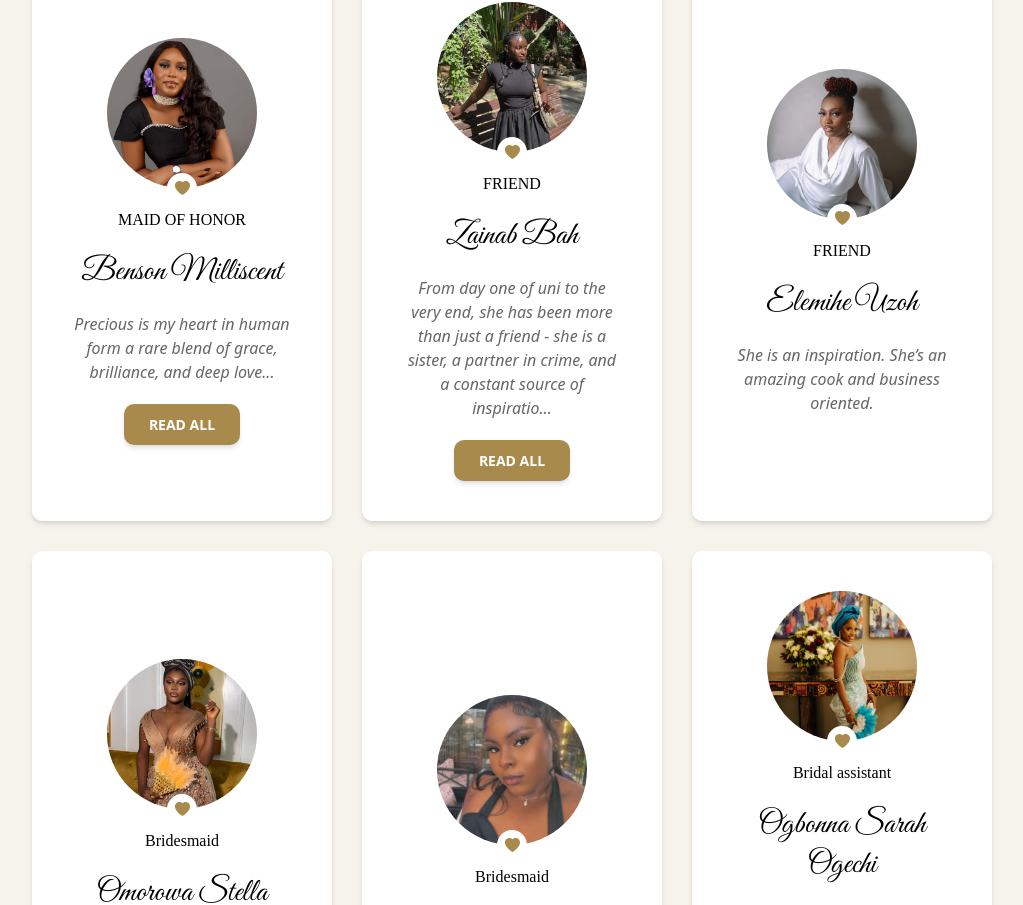
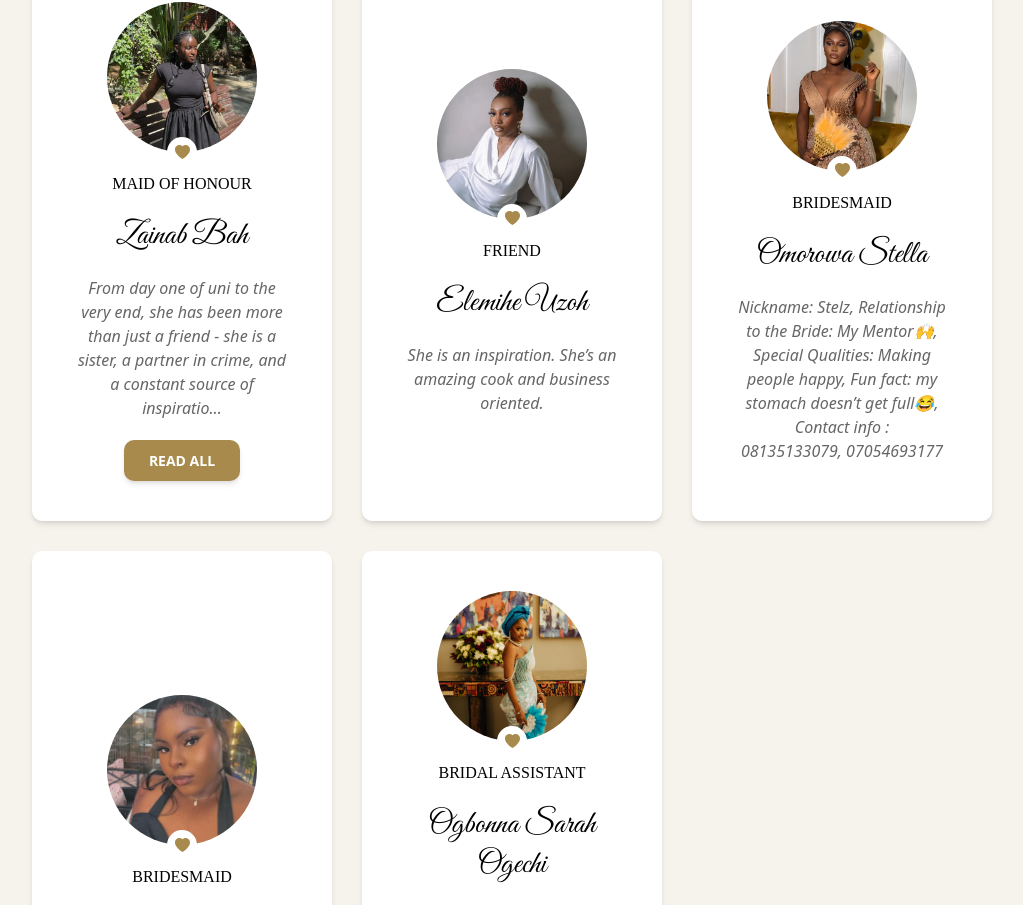
Before and after one commit to GodwinAkhidue/peejay2025, a Next.js app: page / in a window 1280 px wide. Shown: the part 6593-7498 px from the top of the page, without its empty margins (128-1151 px from the left). Built offline with nearby package versions, Linux system fonts and the light colour scheme; a web font is replaced by a local one.

Commit message:
Update bridesmaid.tsx

```diff
--- a/components/bridesmaid.tsx
+++ b/components/bridesmaid.tsx
@@ -11,7 +11,6 @@ import { useState } from "react";
 import { IoClose } from "react-icons/io5";
 
 export default function Bridesmaid() {
-  const [openBridesmaid1, setOpenBridesmaid1] = useState(false);
   const [openBridesmaid2, setOpenBridesmaid2] = useState(false);
   const groomsmen = [
     {
@@ -22,7 +21,7 @@ export default function Bridesmaid() {
     },
     {
       img: img3,
-      role: "Bridesmaid",
+      role: "BRIDESMAID",
       name: "Omorowa Stella",
       body: `Nickname: Stelz,
              Relationship to the Bride: My Mentor🙌,
@@ -32,7 +31,7 @@ export default function Bridesmaid() {
     },
     {
       img: img4,
-      role: "Bridesmaid",
+      role: "BRIDESMAID",
       name: "Ehis",
       body: `Nickname: Cocs
              Relationship to the Bride: Friend
@@ -42,7 +41,7 @@ export default function Bridesmaid() {
     },
     {
       img: img5,
-      role: "Bridal assistant",
+      role: "BRIDAL ASSISTANT",
       name: "Ogbonna Sarah Ogechi",
       body: `Nickname: Big Bird
              Relationship to the Bride: My sugar mummy ☺
@@ -61,42 +60,12 @@ export default function Bridesmaid() {
         OUR BRIDESMAID
       </div>
       <div className="mt-[50px] lg:mt-[80px] grid grid-cols-1 md:grid-cols-2 lg:grid-cols-3 place-items-center gap-[30px] w-max">
-        <Bridesmaid1 i={{ setOpenBridesmaid1 }} />
         <Bridesmaid2 i={{ setOpenBridesmaid2 }} />
-        <Bridesmaid1Writeup i={{ openBridesmaid1, setOpenBridesmaid1 }} />
         <Bridesmaid2Writeup i={{ openBridesmaid2, setOpenBridesmaid2 }} />
         {groomsmen.map((i, index) => (
           <Item key={index} i={i} />
         ))}
       </div>
-    </div>
-  );
-}
-
-function Bridesmaid1({ i }: { i: any }) {
-  return (
-    <div className="bg-white w-full h-full max-w-[300px] p-[40px] flex flex-col gap-[20px] items-center justify-center shadow-md rounded-[10px]">
-      <div className="w-[150px] h-[150px] relative flex items-center justify-center">
-        <div className=" w-full h-full relative rounded-full overflow-hidden">
-          <Image src={img1} alt="peje" fill className="object-cover" loading="lazy" />
-        </div>
-        <div className="text-[15px] w-[30px] h-[30px] bottom-[-15px] bg-white flex items-center justify-center text-[#a88a4d] absolute z-10 rounded-full">
-          <BsHeartFill />
-        </div>
-      </div>
-      <div className="futurapt font-medium">MAID OF HONOR</div>
-      <div className="text-[32px] greatvibes leading-tight text-center">
-        Benson Milliscent
-      </div>
-      <div className="text-center italic font-sans text-[#666]">
-        Precious is my heart in human form  a rare blend of grace, brilliance, and deep love...
-      </div>
-      <button
-        onClick={() => i.setOpenBridesmaid1(true)}
-        className="futarapt font-bold px-[25px] py-[10px] bg-[#a88a4d] text-white text-[14px] rounded-[10px] shadow-md hover:bg-opacity-40 transition-all duration-300"
-      >
-        READ ALL
-      </button>
     </div>
   );
 }
@@ -112,7 +81,7 @@ function Bridesmaid2({ i }: { i: any }) {
           <BsHeartFill />
         </div>
       </div>
-      <div className="futurapt font-medium">FRIEND</div>
+      <div className="futurapt font-medium">MAID OF HONOUR</div>
       <div className="text-[32px] greatvibes leading-tight text-center">
         Zainab Bah
       </div>
@@ -127,51 +96,6 @@ function Bridesmaid2({ i }: { i: any }) {
       >
         READ ALL
       </button>
-    </div>
-  );
-}
-
-function Bridesmaid1Writeup({ i }: { i: any }) {
-  return (
-    <div
-      className={`fixed top-0 left-0 w-full h-full bg-black z-50 ${i.openBridesmaid1 == true
-        ? "bg-opacity-50 visible"
-        : "bg-opacity-0 invisible"
-        } transition-all duration-500`}
-    >
-      <div
-        className={`absolute left-0 w-full h-full flex items-center justify-center ${i.openBridesmaid1 == true ? "top-0" : "top-[100vh]"
-          } transition-all duration-500 px-[20px]`}
-      >
-        <div className="bg-white rounded-[10px] w-full max-w-[300px] shadow-md overflow-hidden">
-          <div className="bg-[#a88a4d] bg-opacity-20 p-[40px] w-full flex flex-col items-center justify-center relative">
-            <button
-              onClick={() => i.setOpenBridesmaid1(false)}
-              className="absolute top-[20px] right-[20px]"
-            >
-              <IoClose className="text-[24px] lg:text-[28px]" />
-            </button>
-            <div className="w-[150px] h-[150px] relative flex items-center justify-center">
-              <div className=" w-full h-full relative rounded-full overflow-hidden">
-                <Image src={img1} alt="peje" fill className="object-cover" loading="lazy" />
-              </div>
-              <div className="text-[15px] w-[30px] h-[30px] bottom-[-15px] bg-[#eee8da] flex items-center justify-center text-[#a88a4d] absolute z-10 rounded-full">
-                <BsHeartFill />
-              </div>
-            </div>
-            <div className="futurapt font-medium mt-[20px]">MAID OF HONOR</div>
-            <div className="text-[32px] greatvibes leading-tight text-center mt-[20px]">
-              Benson Milliscent
-            </div>
-            <div className="text-center italic font-sans text-[#666] overflow-y-scroll h-[230px] mt-[10px]">
-              Precious is my heart in human form  a rare blend of grace, brilliance, and deep love. She's selfless, faith-driven, and radiates light wherever she goes. Her energy lifts rooms, and her mind challenges mine in the best way. She’s wise, humble, fiercely loyal, and always speaks the truth with love. Through every season, she’s been my biggest cheerleader, therapist, and sister. Simply put, she’s extraordinary the kind of friend who makes life richer and brighter just by being in it.
-
-              Fun Fact: She’s a creative cook, expert gift-giver, natural therapist, and passionate about giving back.
-
-            </div>
-          </div>
-        </div>
-      </div>
     </div>
   );
 }
```
